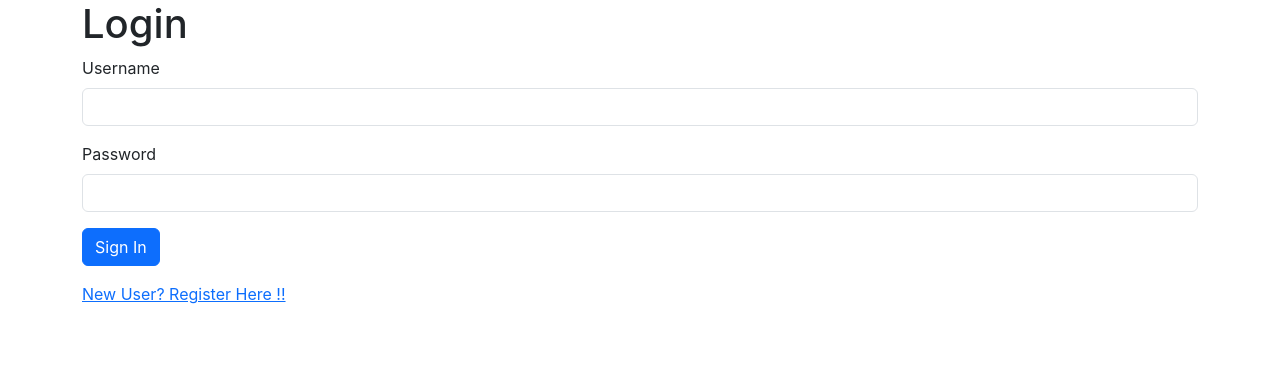
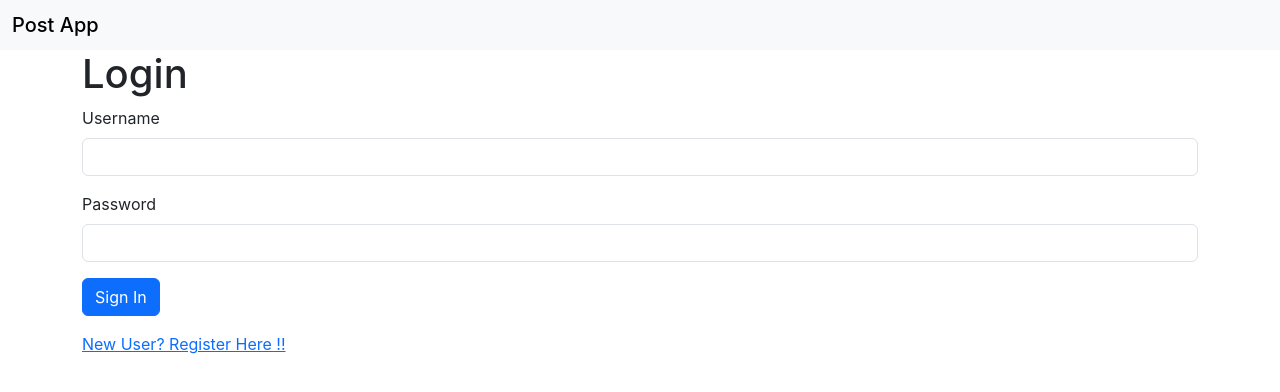
Before and after one commit to Sree1710/user-app-frontend, a React (Create React App) app: page / in a window 1280 px wide. Shown: the top 392 px of the page. Built offline with nearby package versions, Linux system fonts and the light colour scheme.

Commit message:
NavBar component completed

```diff
--- a/src/Components/Login.jsx
+++ b/src/Components/Login.jsx
@@ -2,6 +2,7 @@ import axios from 'axios'
 import React, { useState } from 'react'
 import { useNavigate } from 'react-router-dom'
 import AddPost from './AddPost'
+import NavBar from './NavBar'
 
 const Login = () => {
     const [inputField,setInputField]=useState(
@@ -31,6 +32,7 @@ const Login = () => {
 
   return (
     <div>
+        <NavBar/>
         <div className="container">
             <div className="row">
                 <div className="col col-12 col-sm-12 col-md-12 col-lg-12 col-xl-12 col-xxl-12">
--- a/src/Components/NavBar.jsx
+++ b/src/Components/NavBar.jsx
@@ -1,9 +1,15 @@
 import React from 'react'
 
 const NavBar = () => {
-  return (
-    <div>NavBar</div>
-  )
+    return (
+        <div>
+            <nav class="navbar bg-body-tertiary">
+                <div class="container-fluid">
+                    <span class="navbar-brand mb-0 h1">Post App</span>
+                </div>
+            </nav>
+        </div>
+    )
 }
 
 export default NavBar
```
